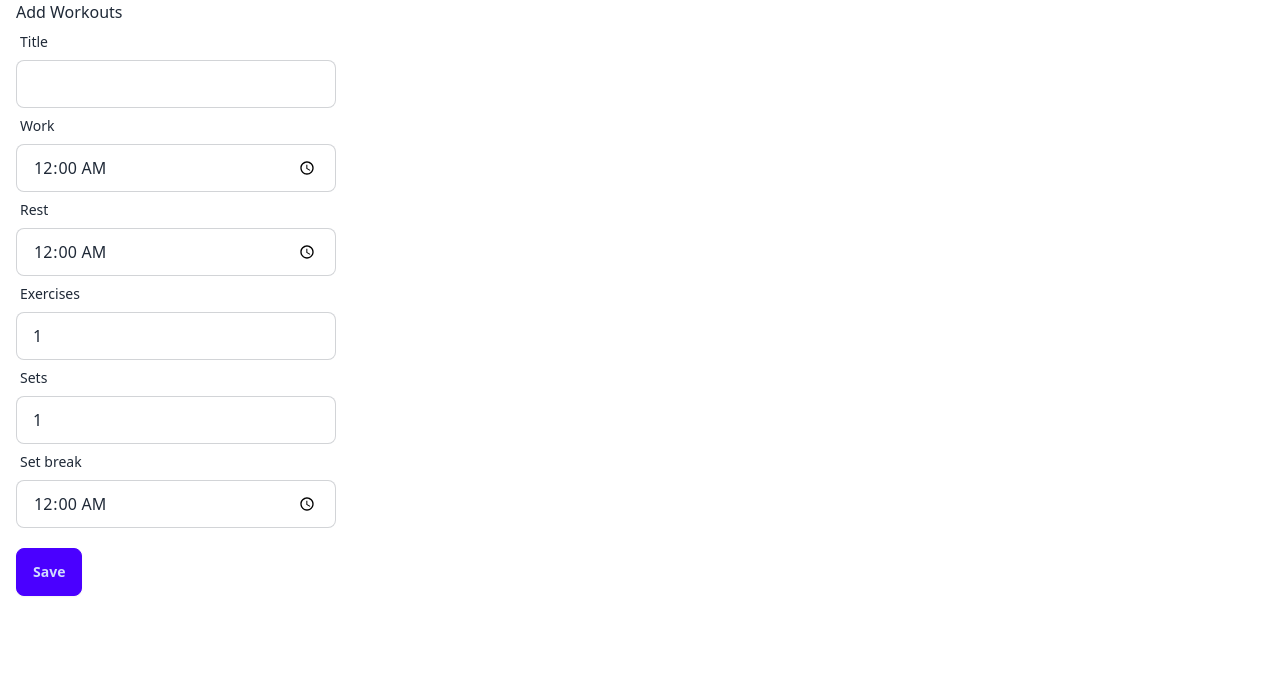
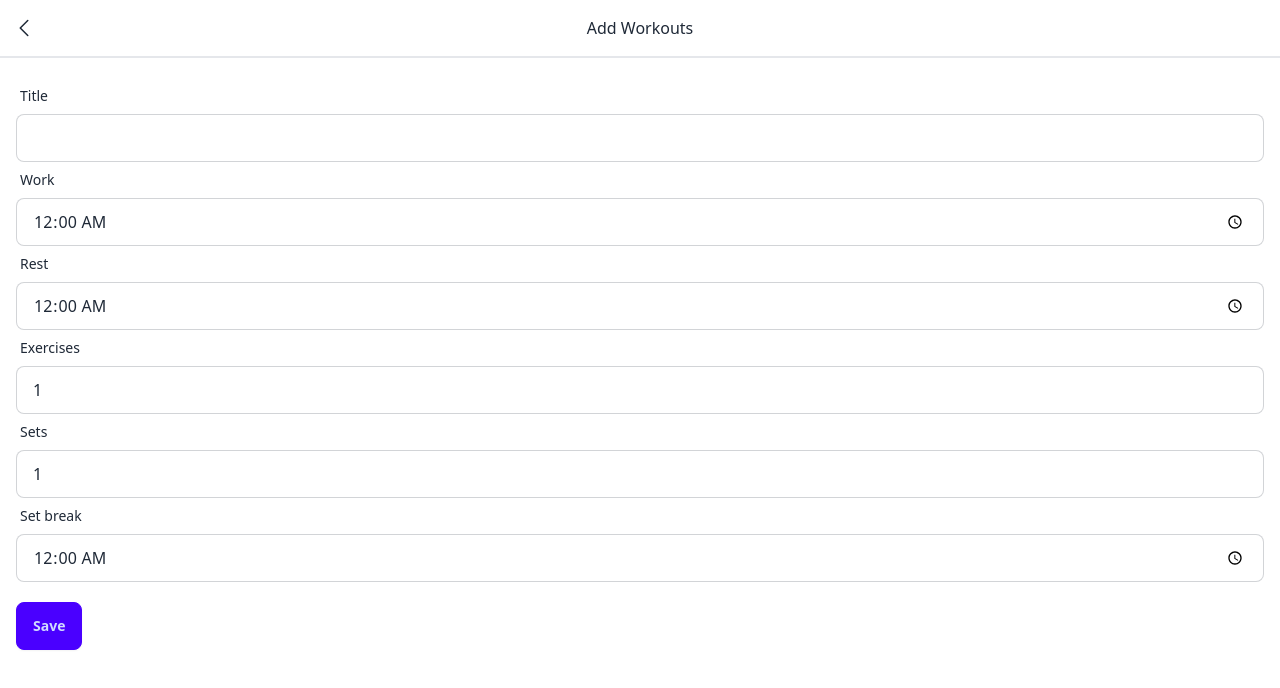
Before and after one commit to sergeikuklin/workout-timer, a React (Vite) app: page /add-workout in a window 1280 px wide. Shown: the top 688 px of the page. Built offline with nearby package versions, Linux system fonts and the light colour scheme.

Commit message:
Add Page layout

```diff
--- a/src/features/EditWorkout.tsx
+++ b/src/features/EditWorkout.tsx
@@ -2,6 +2,7 @@ import { useForm } from 'react-hook-form';
 import { InputField } from 'shared/ui';
 import { db, Workout } from 'shared/model';
 import { FC, useEffect } from 'react';
+import { useNavigate } from 'react-router-dom';
 
 type EditFormValues = Omit<Workout, 'id'>;
 
@@ -10,6 +11,8 @@ type WorkoutEditProps = {
 };
 
 export const EditWorkout: FC<WorkoutEditProps> = ({ workout }) => {
+  const navigate = useNavigate();
+
   const { register, handleSubmit, reset } = useForm<EditFormValues>({
     defaultValues: {
       workTime: '00:00',
@@ -30,23 +33,19 @@ export const EditWorkout: FC<WorkoutEditProps> = ({ workout }) => {
 
   const handleAdd = async (data: EditFormValues) => {
     const id = await db.workouts.add(data);
-
     console.log('Workout added with id:', id);
   };
 
   const handleEdit = async (data: EditFormValues) => {
     const id = await db.workouts.put({ ...data, id: workout?.id });
-
     console.log('Workout updated:', id);
   };
 
   const handleFormSubmit = handleSubmit(async (data) => {
     try {
-      if (workout) {
-        handleEdit(data);
-      } else {
-        handleAdd(data);
-      }
+      const mutate = workout ? handleEdit : handleAdd;
+      await mutate(data);
+      navigate('/');
     } catch (error) {
       console.log(error);
     }
--- a/src/pages/AddWorkoutPage.tsx
+++ b/src/pages/AddWorkoutPage.tsx
@@ -1,11 +1,10 @@
 import { EditWorkout } from 'features/EditWorkout';
+import { Page } from 'shared/ui/Page';
 
 export const AddWorkoutPage = () => {
   return (
-    <div className="container mx-auto px-4">
-      <h1>Add Workouts</h1>
-
+    <Page title="Add Workouts">
       <EditWorkout />
-    </div>
+    </Page>
   );
 };
--- a/src/pages/EditWorkoutPage.tsx
+++ b/src/pages/EditWorkoutPage.tsx
@@ -2,6 +2,7 @@ import { useLiveQuery } from 'dexie-react-hooks';
 import { EditWorkout } from 'features/EditWorkout';
 import { useParams } from 'react-router-dom';
 import { db } from 'shared/model';
+import { Page } from 'shared/ui/Page';
 
 export const EditWorkoutPage = () => {
   const { workoutId } = useParams();
@@ -19,10 +20,8 @@ export const EditWorkoutPage = () => {
   }
 
   return (
-    <div className="container mx-auto px-4">
-      <h1 className="text-center">Edit Workouts</h1>
-
+    <Page title="Edit Workouts">
       <EditWorkout workout={workout} />
-    </div>
+    </Page>
   );
 };
--- a/src/pages/WorkoutPage.tsx
+++ b/src/pages/WorkoutPage.tsx
@@ -2,6 +2,7 @@ import { useLiveQuery } from 'dexie-react-hooks';
 import { WorkoutTimer } from 'features/WorkoutTimer';
 import { useParams } from 'react-router-dom';
 import { db } from 'shared/model';
+import { Page } from 'shared/ui/Page';
 
 export const WorkoutPage = () => {
   const { workoutId } = useParams();
@@ -19,10 +20,8 @@ export const WorkoutPage = () => {
   }
 
   return (
-    <div className="container mx-auto px-4">
-      <h1 className="text-center">{workout.title}</h1>
-
+    <Page title={workout.title}>
       <WorkoutTimer workout={workout} />
-    </div>
+    </Page>
   );
 };
--- a/src/pages/WorkoutsPage.tsx
+++ b/src/pages/WorkoutsPage.tsx
@@ -2,19 +2,18 @@ import { useLiveQuery } from 'dexie-react-hooks';
 import { Link } from 'react-router-dom';
 import { db } from 'shared/model';
 import { WorkoutsList } from 'features/WorkoutsList';
+import { Page } from 'shared/ui/Page';
 
 export const WorkoutsPage = () => {
   const workouts = useLiveQuery(() => db.workouts.toArray());
 
   return (
-    <div className="container mx-auto px-4">
-      <h1 className="text-center">Workouts</h1>
-
+    <Page title="Workouts">
       <WorkoutsList workouts={workouts || []} />
 
       <Link className="btn btn-primary mt-5" to="/add-workout">
         Add Workout
       </Link>
-    </div>
+    </Page>
   );
 };
--- /dev/null
+++ b/src/shared/ui/ChevronLeftIcon.tsx
@@ -0,0 +1,14 @@
+export const ChevronLeftIcon = () => (
+  <svg
+    xmlns="http://www.w3.org/2000/svg"
+    viewBox="0 0 24 24"
+    fill="currentColor"
+    className="size-6"
+  >
+    <path
+      fillRule="evenodd"
+      d="M7.72 12.53a.75.75 0 0 1 0-1.06l7.5-7.5a.75.75 0 1 1 1.06 1.06L9.31 12l6.97 6.97a.75.75 0 1 1-1.06 1.06l-7.5-7.5Z"
+      clipRule="evenodd"
+    />
+  </svg>
+);
--- a/src/shared/ui/InputField.tsx
+++ b/src/shared/ui/InputField.tsx
@@ -7,14 +7,14 @@ type InputFieldProps = InputHTMLAttributes<HTMLInputElement> & {
 export const InputField = forwardRef<HTMLInputElement, InputFieldProps>(
   ({ label, ...inputProps }, ref) => {
     return (
-      <label className="form-control w-full max-w-xs">
+      <label className="form-control w-full">
         <div className="label">
           <span className="label-text">{label}</span>
         </div>
 
         <input
           {...inputProps}
-          className="input input-bordered w-full max-w-xs"
+          className="input input-bordered w-full"
           ref={ref}
         />
       </label>
--- /dev/null
+++ b/src/shared/ui/Page.tsx
@@ -0,0 +1,34 @@
+import { FC, ReactNode } from 'react';
+import { useNavigate } from 'react-router-dom';
+import { ChevronLeftIcon } from './ChevronLeftIcon';
+
+type PageProps = {
+  children: ReactNode;
+  title: string;
+};
+
+export const Page: FC<PageProps> = ({ children, title }) => {
+  const navigate = useNavigate();
+
+  return (
+    <>
+      <header className="grid grid-cols-[50px_1fr_50px] items-center bg-white border-b-2 mb-5">
+        <button
+          className="btn btn-circle btn-ghost"
+          onClick={(e) => {
+            e.preventDefault();
+            navigate(-1);
+          }}
+        >
+          <ChevronLeftIcon />
+        </button>
+        <div className="container mx-auto p-4 text-center">
+          <h1>{title}</h1>
+        </div>
+      </header>
+      <main className="container mx-auto px-4">
+        <>{children}</>
+      </main>
+    </>
+  );
+};
--- /dev/null
+++ b/src/shared/ui/PauseIcon.tsx
@@ -0,0 +1,14 @@
+export const PauseIcon = () => (
+  <svg
+    xmlns="http://www.w3.org/2000/svg"
+    viewBox="0 0 24 24"
+    fill="currentColor"
+    className="size-6"
+  >
+    <path
+      fillRule="evenodd"
+      d="M6.75 5.25a.75.75 0 0 1 .75-.75H9a.75.75 0 0 1 .75.75v13.5a.75.75 0 0 1-.75.75H7.5a.75.75 0 0 1-.75-.75V5.25Zm7.5 0A.75.75 0 0 1 15 4.5h1.5a.75.75 0 0 1 .75.75v13.5a.75.75 0 0 1-.75.75H15a.75.75 0 0 1-.75-.75V5.25Z"
+      clipRule="evenodd"
+    />
+  </svg>
+);
--- /dev/null
+++ b/src/shared/ui/PlayIcon.tsx
@@ -0,0 +1,14 @@
+export const PlayIcon = () => (
+  <svg
+    xmlns="http://www.w3.org/2000/svg"
+    viewBox="0 0 24 24"
+    fill="currentColor"
+    className="size-6"
+  >
+    <path
+      fillRule="evenodd"
+      d="M4.5 5.653c0-1.427 1.529-2.33 2.779-1.643l11.54 6.347c1.295.712 1.295 2.573 0 3.286L7.28 19.99c-1.25.687-2.779-.217-2.779-1.643V5.653Z"
+      clipRule="evenodd"
+    />
+  </svg>
+);
--- a/src/shared/ui/index.ts
+++ b/src/shared/ui/index.ts
@@ -1 +1,4 @@
 export * from './InputField';
+export * from './PlayIcon';
+export * from './PauseIcon';
+export * from './ChevronLeftIcon';
```
